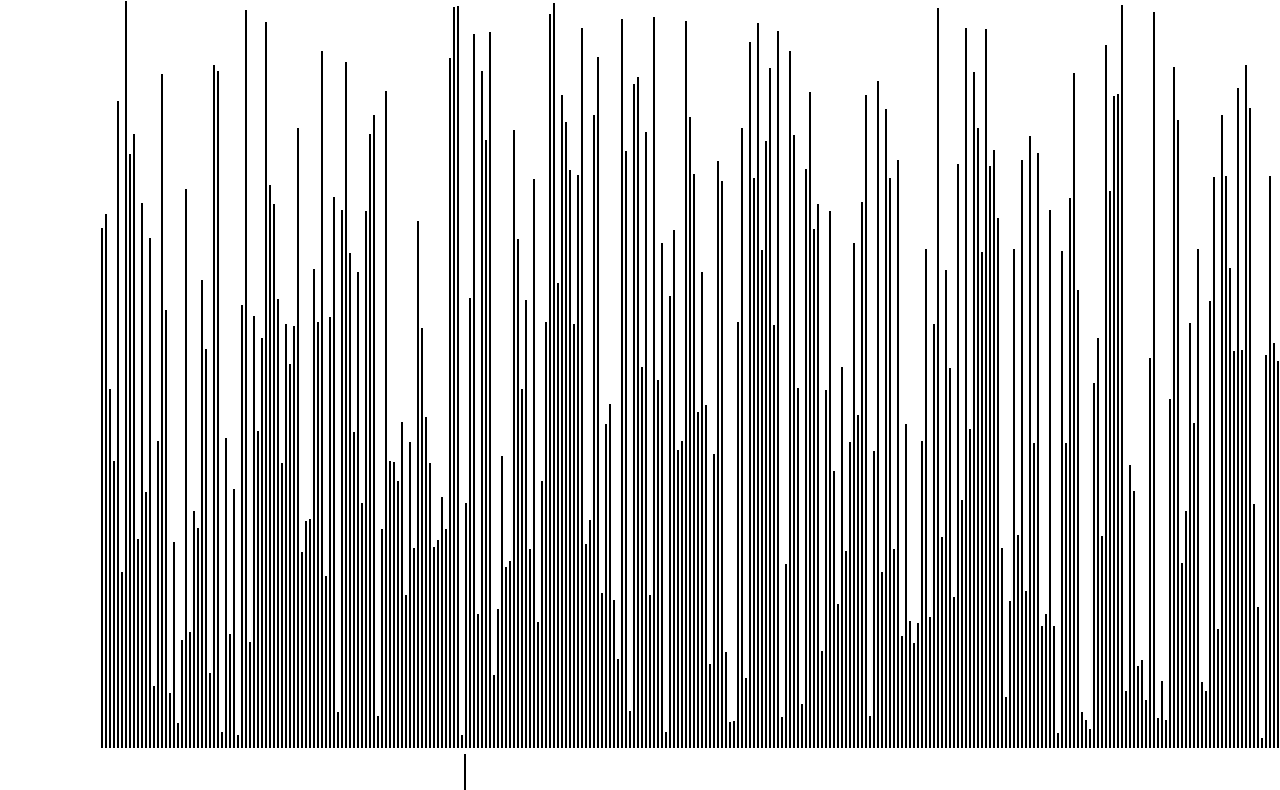
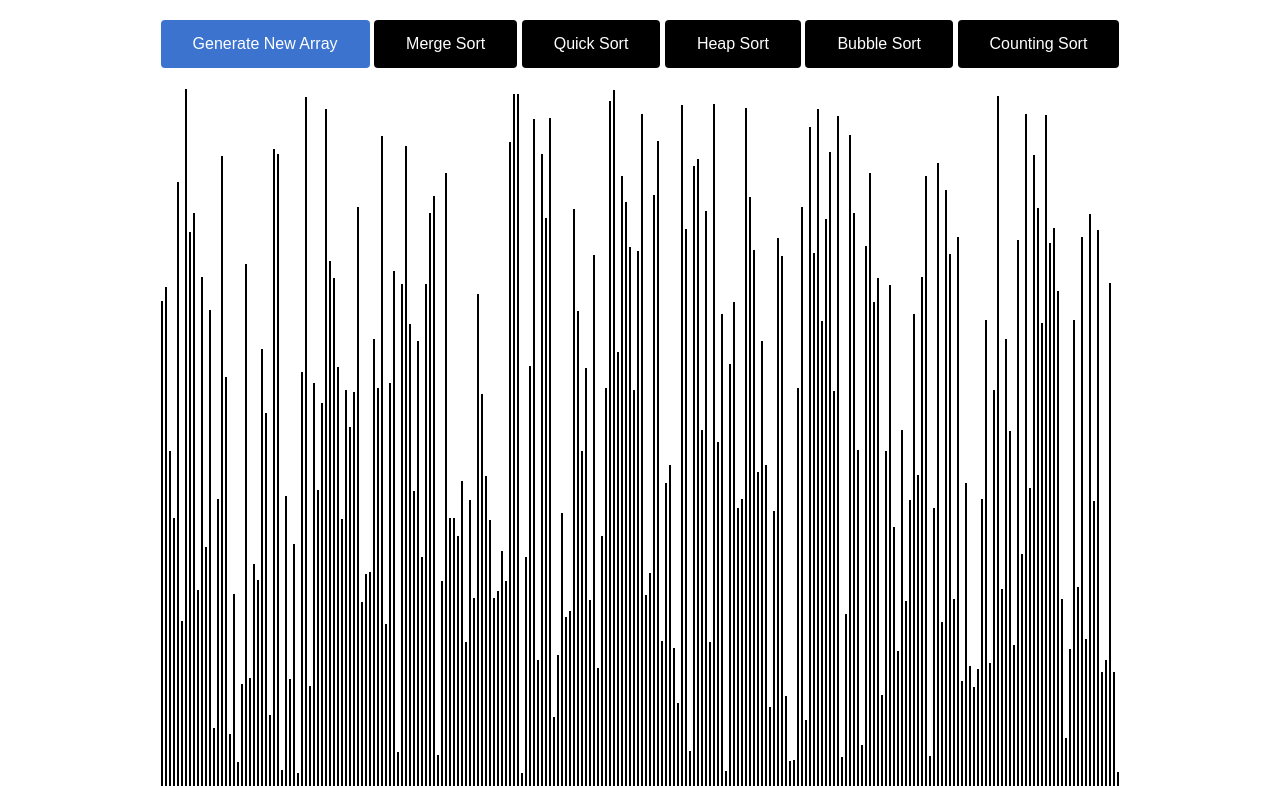
Before and after one commit to sichanyoo/sort-algo-visu, a React (Create React App) app: page / in a window 1280 px wide. Shown: the top 790 px of the page. Built offline with nearby package versions, Linux system fonts and the light colour scheme.

Commit message:
button designs

```diff
--- a/src/App.css
+++ b/src/App.css
@@ -1,5 +1,6 @@
 .App {
   text-align: center;
+  background-color: rgba(255, 255, 255, 0.931);
 }
 
 .App-logo {
--- a/src/algosAndAni/sortAlgos.js
+++ b/src/algosAndAni/sortAlgos.js
@@ -0,0 +1,12 @@
+//merge sort animation
+export function getMergeSortAni(arr) {
+
+}
+//merge sort algorithms
+function mergeSort(props) {
+
+}
+
+function merge(props) {
+
+}
--- a/src/visualizer/sortAlgoVisu.css
+++ b/src/visualizer/sortAlgoVisu.css
@@ -6,6 +6,32 @@
 }
 
 .arr-container {
-  position: absolute;
-  left: 100px;
+  width: 75%;
+  margin: auto;
 }
+
+.button {
+  border: none;
+  color: white;
+  background-color: black;
+  padding: 15px 32px;
+  text-align: center;
+  text-decoration: none;
+  display: inline-block;
+  font-size: 16px;
+  border-radius: 4px;
+}
+
+.generate-button {
+  top: 10 px;
+  left: 10 px;
+  border: none;
+  color: white;
+  background-color: rgb(59, 115, 206);
+  padding: 15px 32px;
+  text-align: center;
+  text-decoration: none;
+  display: inline-block;
+  font-size: 16px;
+  border-radius: 4px;
+}
--- a/src/visualizer/sortAlgoVisu.jsx
+++ b/src/visualizer/sortAlgoVisu.jsx
@@ -1,11 +1,12 @@
 import React from 'react';
 import './SortAlgoVisu.css';
+import {getMergeSortAni} from '../algosAndAni/sortAlgos.js';
 
 //interval between visual changes in ms
 const SPEED = 1;
 
 //number of values to sort in array
-const BARS = 300;
+const BARS = 250;
 
 //default color of bars
 const DEFAULT_COLOR = 'black';
@@ -34,7 +35,7 @@ export default class SortAlgoVisu extends React.Component {
         //new arr to store randomized arr
         const arr = [];
         for (let i = 0; i < BARS; i++) {
-            arr.push(randomIntInInterval(10, 750));
+            arr.push(randomIntInInterval(10, 700));
         }
         //reset this.state as newly randomized array using setState()
         this.setState({arr});
@@ -59,6 +60,10 @@ export default class SortAlgoVisu extends React.Component {
 
     }
 
+    countingSort() {
+
+    }
+
 
     //render method
     render() {
@@ -66,6 +71,20 @@ export default class SortAlgoVisu extends React.Component {
 
         return (
             <div className = "arr-container">
+                <br></br>
+                <button onClick={() => this.initArr()} className = "generate-button">Generate New Array</button>
+                &nbsp;
+                <button onClick={() => this.mergeSort()} className = "button">Merge Sort</button>
+                &nbsp;
+                <button onClick={() => this.quickSort()} className = "button">Quick Sort</button>
+                &nbsp;
+                <button onClick={() => this.heapSort()} className = "button">Heap Sort</button>
+                &nbsp;
+                <button onClick={() => this.bubbleSort()} className = "button">Bubble Sort</button>
+                &nbsp;
+                <button onClick={() => this.countingSort()} className = "button">Counting Sort</button>
+                <br></br>
+                <br></br>
                 {arr.map((value, idx) => (
                     <div
                         className = "arr-bar"
@@ -74,11 +93,6 @@ export default class SortAlgoVisu extends React.Component {
                             height: value,
                     }}></div>
                 ))}
-                <button onClick={() => this.initArr()}>Generate New Array</button>
-                <button onClick={() => this.mergeSort()}>Merge Sort</button>
-                <button onClick={() => this.quickSort()}>Quick Sort</button>
-                <button onClick={() => this.heapSort()}>Heap Sort</button>
-                <button onClick={() => this.bubbleSort()}>Bubble Sort</button>
             </div>
         );
     }
```
Also changed, not shown: 2 other files (tests, documents, lock files or other folders).
